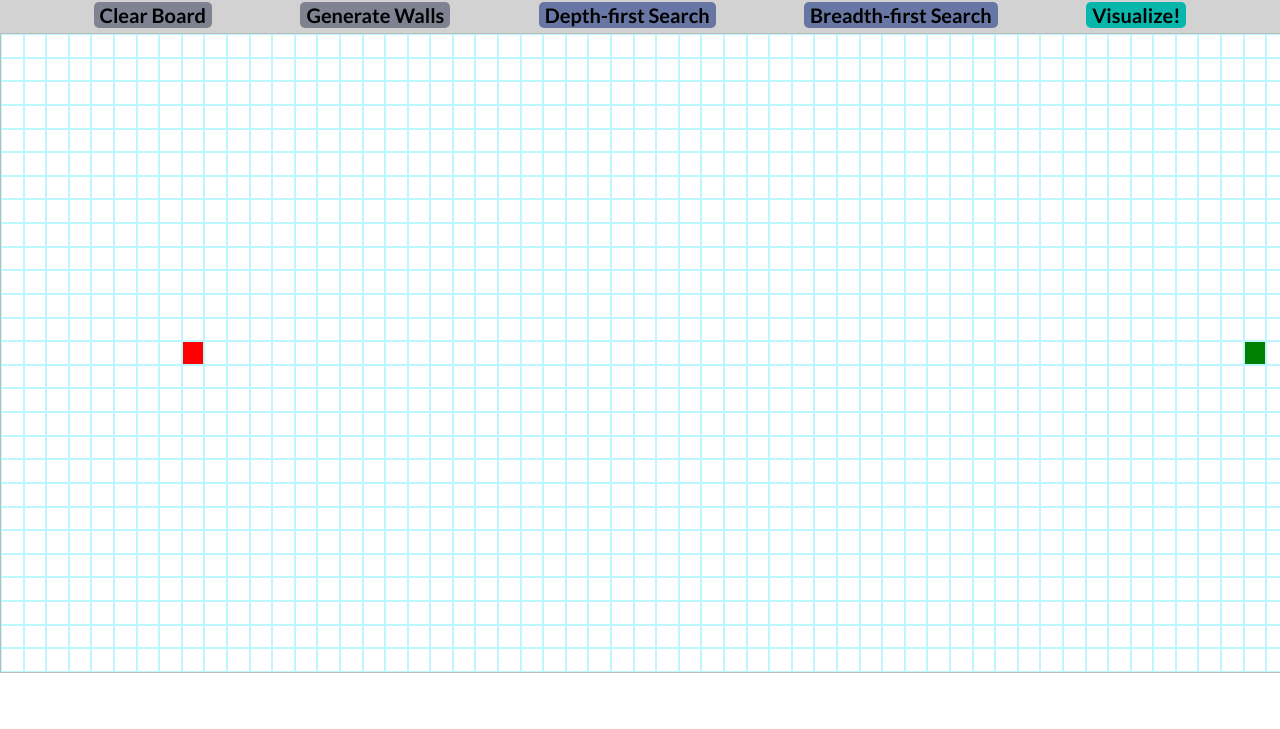
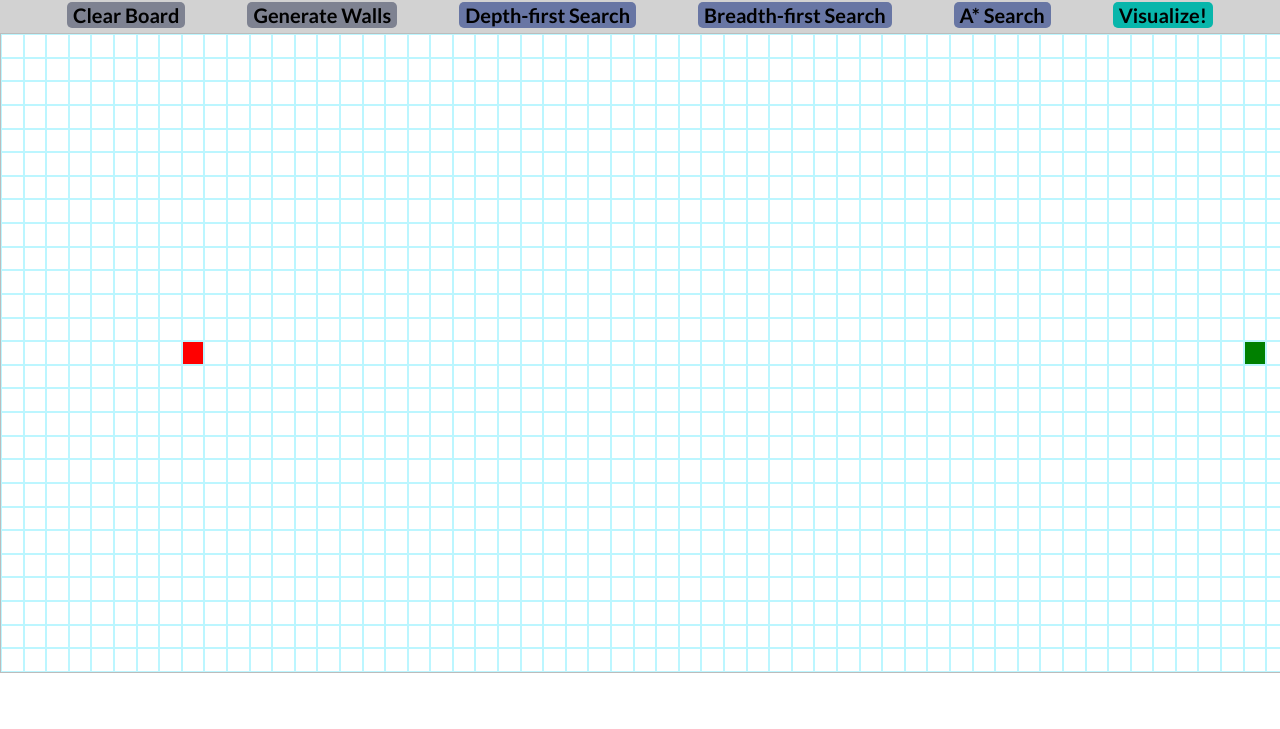
Before and after one commit to BMCARDONA/pathfinding-visualizer, a plain HTML site: page index.html in a window 1280 px wide. Shown: the part 71-800 px from the top of the page. Drawn offline with Linux system fonts and the light colour scheme.

Commit message:
add astarButton

```diff
--- a/index.html
+++ b/index.html
@@ -17,6 +17,7 @@
     <button id="generate-random-walls-button">Generate Walls</button>
     <button id="dfsButton">Depth-first Search</button>
     <button id="bfsButton">Breadth-first Search</button>
+    <button id="astarButton">A* Search</button>
     <button id="visualizeButton">Visualize!</button>
   </div>
   <div id="gameBoard"></div>
--- a/script_2.js
+++ b/script_2.js
@@ -303,6 +303,12 @@ bfsButton.addEventListener('click', () => {
   algorithmToVisualize = 'bfs'
 });
 
+// astar button
+let astarButton = document.getElementById("astarButton")
+astarButton.addEventListener('click', () => {
+  algorithmToVisualize = 'astar'
+});
+
 let visualizeButton = document.getElementById("visualizeButton")
 let row = 13
 let col = 8
@@ -312,6 +318,9 @@ let startNode = document.getElementById(`${row}-${col}`)
 let bfsVisited = [];
 let bfsShortestPath = [];
 changeNodeColor(startNode, "red")
+
+
+
 startNode.classList.add('start');
 visualizeButton.addEventListener('click', () => {
   if (algorithmToVisualize == 'dfs') {
--- a/style.css
+++ b/style.css
@@ -32,6 +32,7 @@ body {
 #generate-random-walls-button,
 #dfsButton,
 #bfsButton,
+#astarButton,
 #visualizeButton {
   font-weight: 700;
   font-size: 20px;
@@ -47,7 +48,8 @@ body {
 
 
 #dfsButton,
-#bfsButton {
+#bfsButton,
+#astarButton {
   background-color: rgb(104, 118, 164);
 }
 
@@ -60,6 +62,7 @@ body {
 #generate-random-walls-button:hover,
 #dfsButton:hover,
 #bfsButton:hover,
+#astarButton:hover,
 #visualizeButton:hover {
   filter: brightness(35%) !important;
   -webkit-transition: all .4s ease;
```
